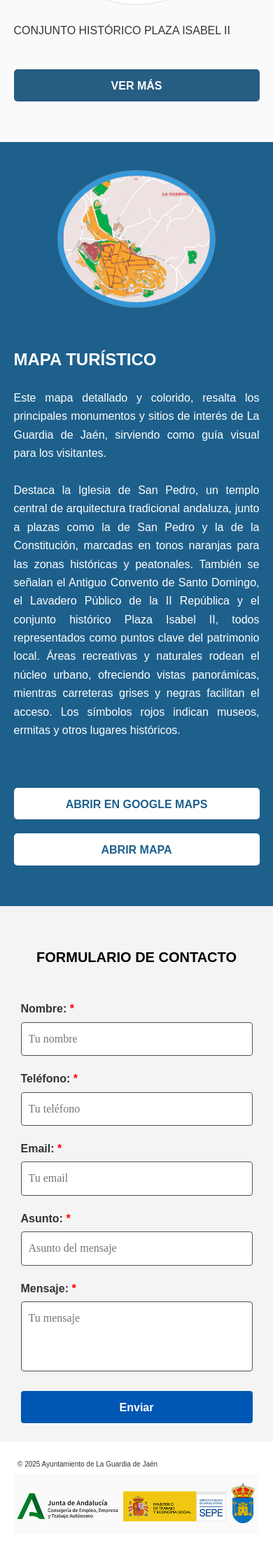
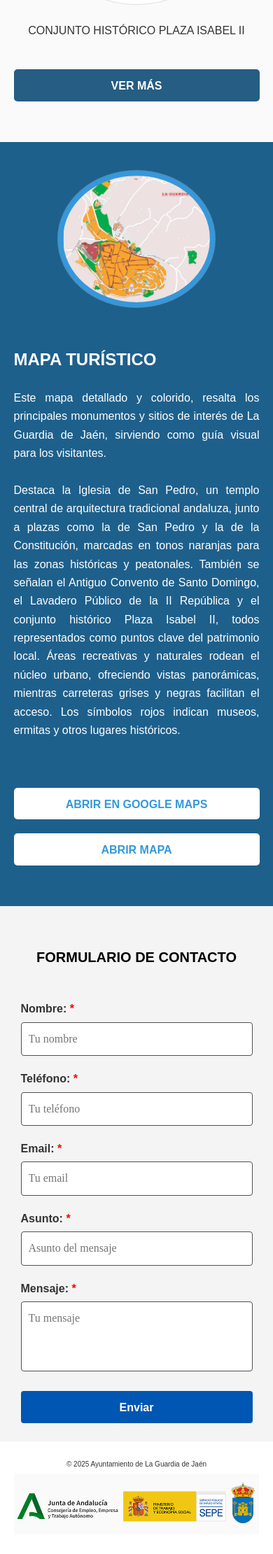
Before and after one commit to ruben2125/Proyecto-Monumento, a PHP site: page /index.html in a window 390 px wide. Shown: the part 1811-4032 px from the top of the page at 70% size. Run offline with PHP 8.4, Linux system fonts and the light colour scheme; some web fonts are replaced.

Commit message:
cambios h1

```diff
--- a/assets/css/main.css
+++ b/assets/css/main.css
@@ -1654,7 +1654,6 @@
 
 	p {
 		margin: 0 0 2em 0;
-		text-align: justify;
 	}
 
 	h1, h2, h3, h4, h5, h6 {
@@ -2918,7 +2917,7 @@
 			.wrapper.style2 button,
 			.wrapper.style2 .button {
 				background-color: #fff;
-				color: #1e608c !important;
+				color: #3498db !important;
 			}
 
 				.wrapper.style2 input[type="submit"].alt,
@@ -3084,6 +3083,10 @@
 
 			.wrapper.style2 .image {
 				box-shadow: 0px 0px 0px 7px #3498db, 0px 0px 0px 8px rgba(255, 255, 255, 0.25);
+			}
+
+			.wrapper.style2 p {
+				text-align: justify;
 			}
 
 		@media screen and (max-width: 1280px) {
--- a/css/styles_index.css
+++ b/css/styles_index.css
@@ -238,7 +238,7 @@
 	  width: 100%;
 	}
 	#banner h1 {
-	  font-size: 1.75em;
+	  font-size: 1.5em;
 	  margin-bottom: 0.5em;
 	  padding-bottom: 0;
 	}
```
